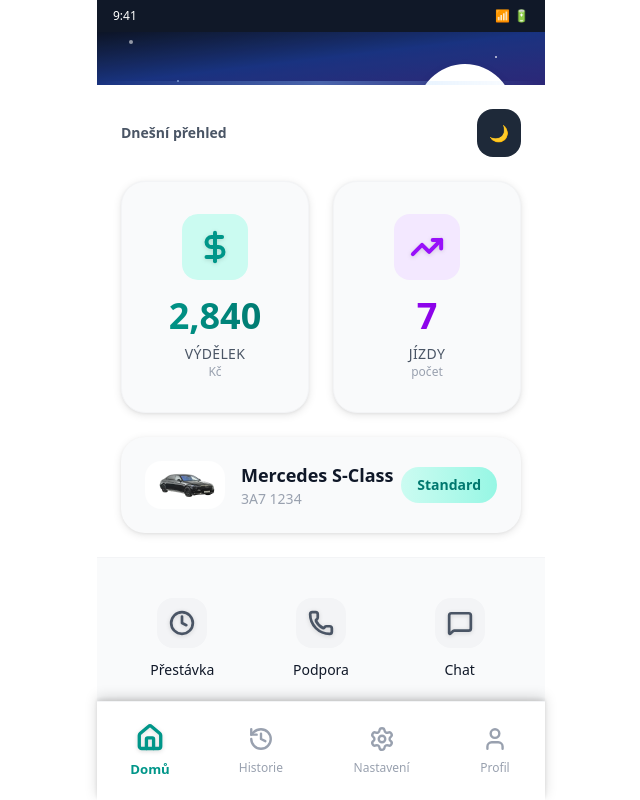
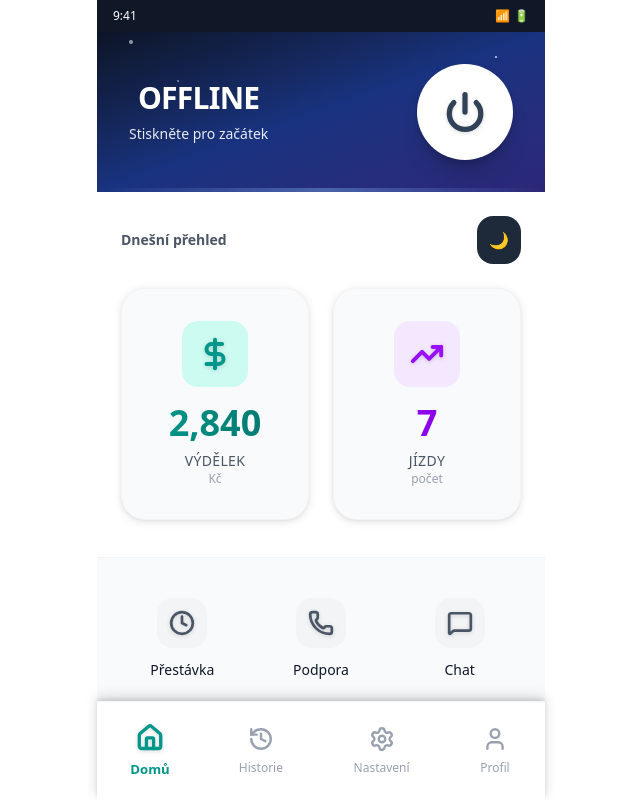
Before and after one commit to tomekk0602/taxi-driver-demo, a Next.js app: page /driver in a window 1280 px wide. Shown: the whole page, without its empty margins (319-959 px from the left). Built offline with nearby package versions, Linux system fonts and the light colour scheme.

Commit message:
Update index.js driver

```diff
--- a/pages/driver/index.js
+++ b/pages/driver/index.js
@@ -254,7 +254,7 @@ const TaxiDriverApp = () => {
       </div>
 
       {/* Info o autě */}
-      <div className="mx-6 mb-6">
+      {/* <div className="mx-6 mb-6">
         <div
           className={`${currentTheme.cardBg} rounded-3xl p-6 ${currentTheme.border}`}
           style={{
@@ -266,7 +266,7 @@ const TaxiDriverApp = () => {
           <div className="flex items-center justify-between">
             <div className="flex items-center">
               <div className="mr-4">
-                {/* Zdjęcie samochodu */}
+
                 <div className="w-20 h-12 bg-gray-200 rounded-2xl overflow-hidden">
                   <img
                     src="/mercedes-s-class.jpg"
@@ -296,7 +296,7 @@ const TaxiDriverApp = () => {
             </span>
           </div>
         </div>
-      </div>
+      </div> */}
 
       {/* Seznam dostupných objednávek nebo poslední aktivity */}
       <div className="flex-1 overflow-y-auto">
@@ -1040,7 +1040,7 @@ const TaxiDriverApp = () => {
 
         <div className="p-6 space-y-6">
           <div className={`${currentTheme.cardBg} p-8 rounded-3xl ${currentTheme.shadow}`}>
-            <h3 className={`font-bold ${currentTheme.textPrimary} mb-6 text-lg`}>Osobní údaje</h3>
+            <h3 className={`font-bold ${currentTheme.textPrimary} mb-3 text-lg`}>Osobní údaje</h3>
             <div className="space-y-6">
               <div>
                 <label className={`text-sm ${currentTheme.textSecondary} font-medium`}>Jméno a příjmení</label>
```
